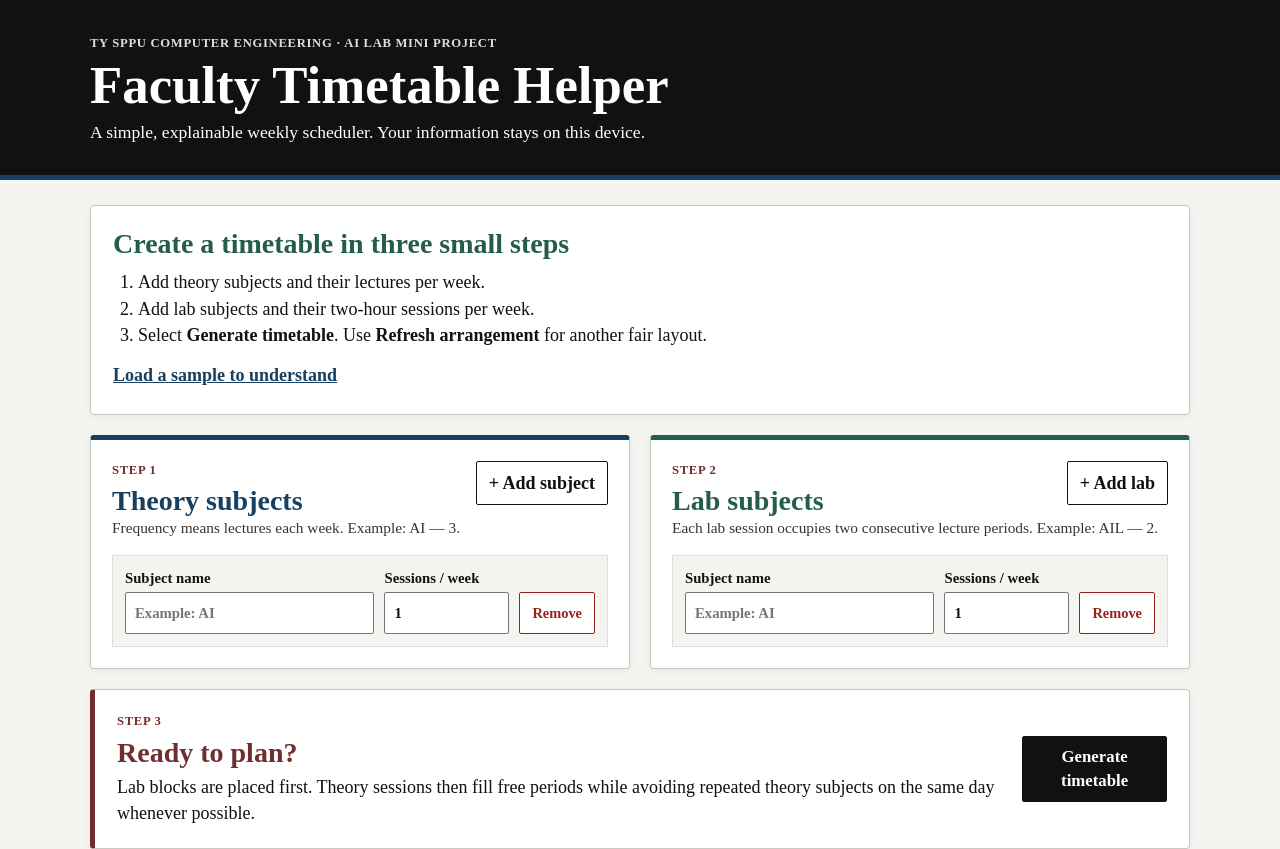
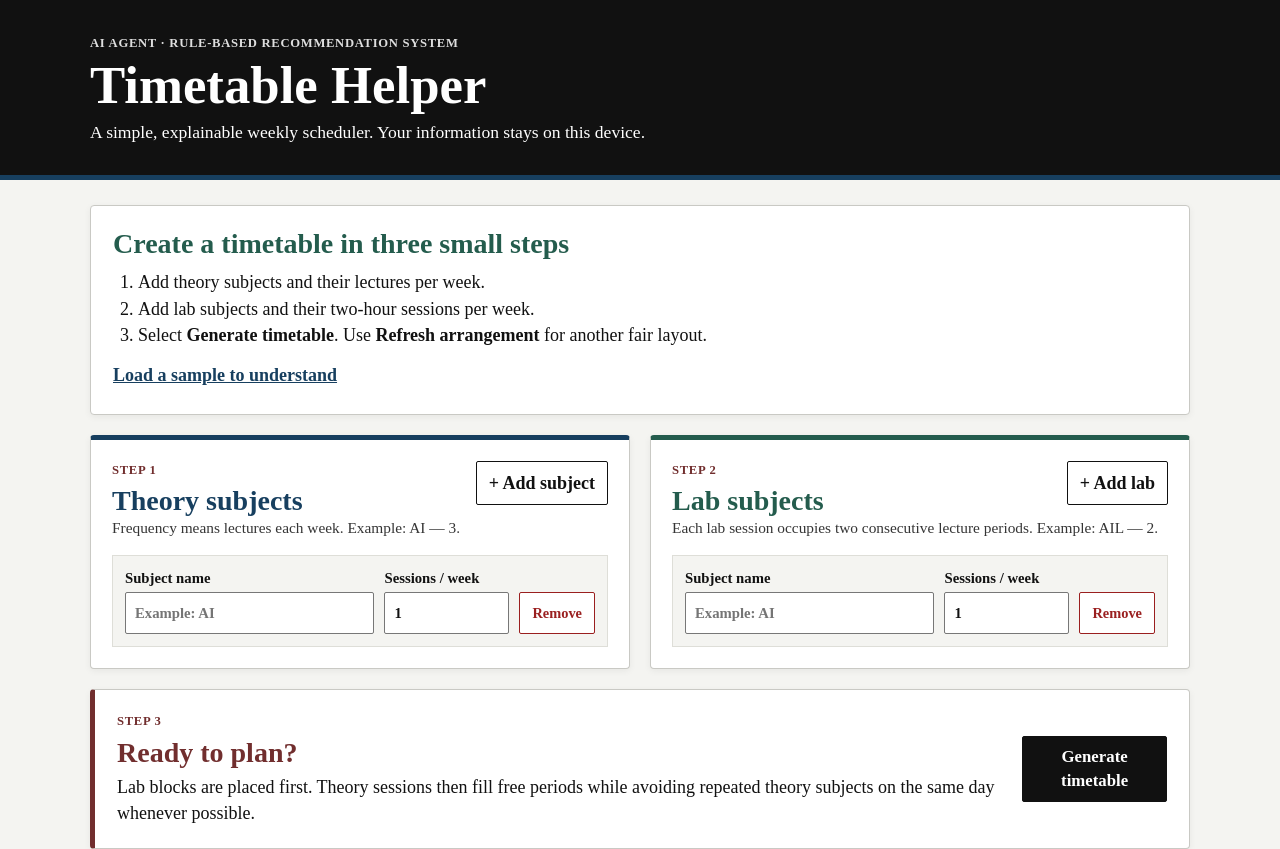
Before and after one commit to durveshp08/tt, a website with bundled scripts: page index.html in a window 1280 px wide. Shown: the top 849 px of the page. Built offline with nearby package versions, Linux system fonts and the light colour scheme.

Commit message:
Enhance README with AI Agent architecture, cross-platform installation, and generic schedule presentation

```diff
--- a/index.html
+++ b/index.html
@@ -8,13 +8,13 @@
     <link rel="manifest" href="manifest.webmanifest" />
     <link rel="icon" href="icon.svg" type="image/svg+xml" />
     <link rel="stylesheet" href="styles.css" />
-    <title>Faculty Timetable Helper</title>
+    <title>Timetable Helper — AI Agent</title>
   </head>
   <body>
     <header class="site-header">
       <div class="header-inner">
-        <p class="eyebrow">TY SPPU Computer Engineering · AI Lab Mini Project</p>
-        <h1>Faculty Timetable Helper</h1>
+        <p class="eyebrow">AI Agent · Rule-Based Recommendation System</p>
+        <h1>Timetable Helper</h1>
         <p class="subtitle">A simple, explainable weekly scheduler. Your information stays on this device.</p>
       </div>
     </header>
```
Also changed, not shown: README.md.
